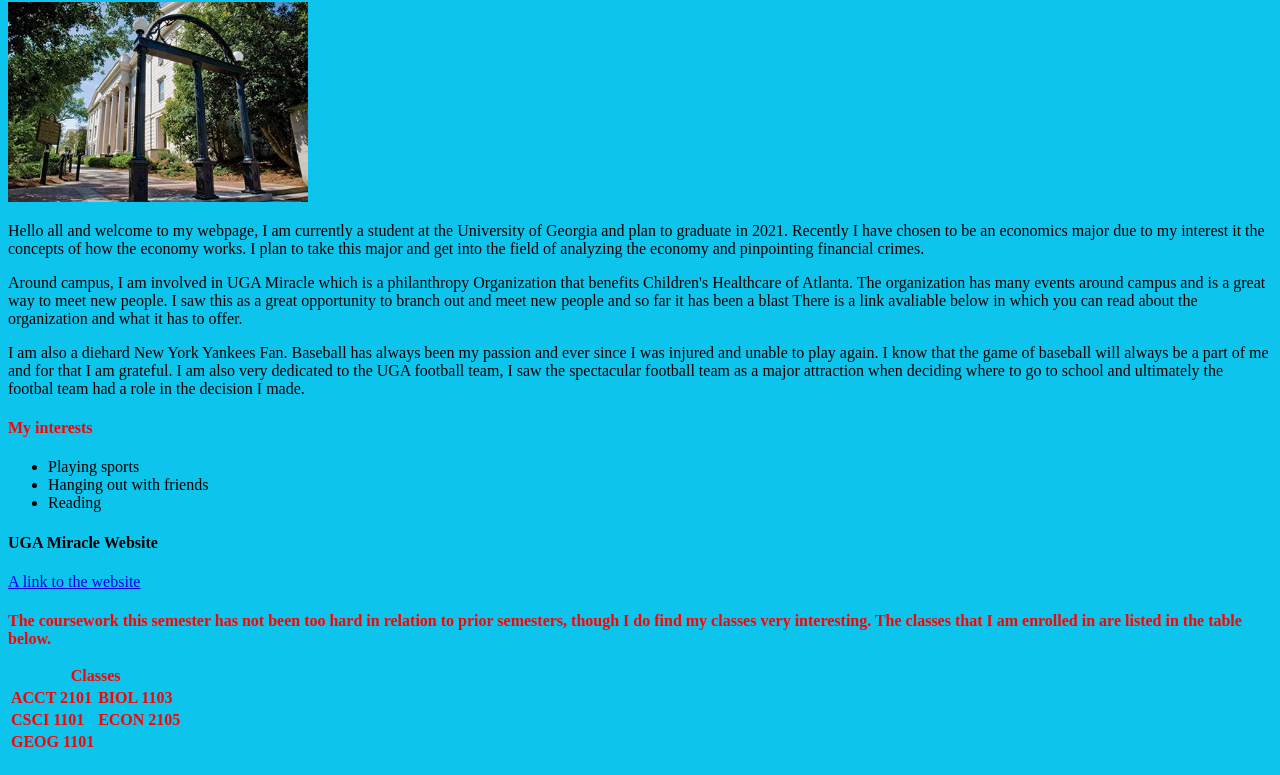
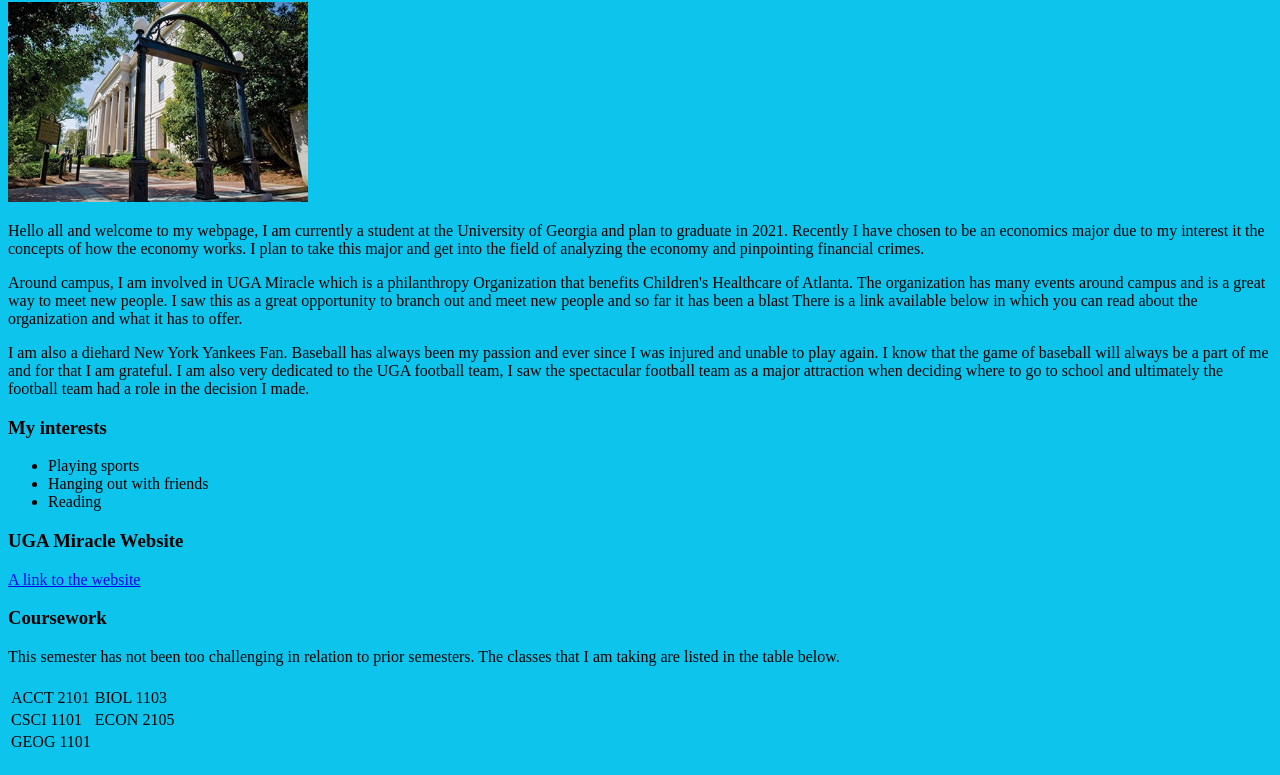
Before and after one commit to jmcdpip/jmcdpip.github.io, a plain HTML site: page index.html in a window 1280 px wide. Shown: the part 78-853 px from the top of the page. Drawn offline with Linux system fonts and the light colour scheme.

Commit message:
Update index.html

```diff
--- a/index.html
+++ b/index.html
@@ -10,22 +10,21 @@
 <body style="background-color:#0DC4EC;">
 	<H1>James McDonald</h1>
 	<img src="campus.jpg" width="300" height="200" alt="campus">
-	<p> Hello all and welcome to my webpage, I am currently a student at the University of Georgia and plan to graduate in 2021. Recently I have chosen to be an economics major due to my interest it the concepts of how the economy works. I plan to take this major and get into the field of analyzing the economy and pinpointing financial crimes.</p> <p> Around campus, I am involved in UGA Miracle which is a philanthropy Organization that benefits Children's Healthcare of Atlanta. The organization has many events around campus and is a great way to meet new people. I saw this as a great opportunity to branch out and meet new people and so far it has been a blast There is a link avaliable below in which you can read about the organization and what it has to offer.</p> <p> I am also a diehard New York Yankees Fan. Baseball has always been my passion and ever since I was injured and unable to play again. I know that the game of baseball will always be a part of me and for that I am grateful. I am also very dedicated to the UGA football team, I saw the spectacular football team as a major attraction when deciding where to go to school and ultimately the footbal team had a role in the decision I made. </p>
+	<p> Hello all and welcome to my webpage, I am currently a student at the University of Georgia and plan to graduate in 2021. Recently I have chosen to be an economics major due to my interest it the concepts of how the economy works. I plan to take this major and get into the field of analyzing the economy and pinpointing financial crimes.</p> <p> Around campus, I am involved in UGA Miracle which is a philanthropy Organization that benefits Children's Healthcare of Atlanta. The organization has many events around campus and is a great way to meet new people. I saw this as a great opportunity to branch out and meet new people and so far it has been a blast There is a link available below in which you can read about the organization and what it has to offer.</p> <p> I am also a diehard New York Yankees Fan. Baseball has always been my passion and ever since I was injured and unable to play again. I know that the game of baseball will always be a part of me and for that I am grateful. I am also very dedicated to the UGA football team, I saw the spectacular football team as a major attraction when deciding where to go to school and ultimately the football team had a role in the decision I made. </p>
 
-
-	<h4 style="color:red;">My interests</h4>
+	<h3>My interests</h3>
 <ul>
 	<li>Playing sports</li>
 	<li>Hanging out with friends</li>
 	<li>Reading</li>
 </ul>
-<h4> UGA Miracle Website</h4>
+<h3> UGA Miracle Website</h3>
 	<a href="https://www.ugamiracle.org"> A link to the website </a>
 <p> </p>
-	<h4 style="color:red;>Coursework</h4>
-	<p> The coursework this semester has not been too hard in relation to prior semesters, though I do find my classes very interesting. The classes that I am enrolled in are listed in the table below.</p>
+<h3> Coursework </h3>
+<p> This semester has not been too challenging in relation to prior semesters. The classes that I am taking are listed in the table below. </p>
 <table style="background-color:#0DC4EC;">
-<tr><th colspan=2>Classes</th></tr>
+<tr><th colspan=2></th></tr>
 <tr><td>ACCT 2101<td>BIOL 1103
 <tr><td>CSCI 1101<td>ECON 2105
 <tr><td>GEOG 1101
```
